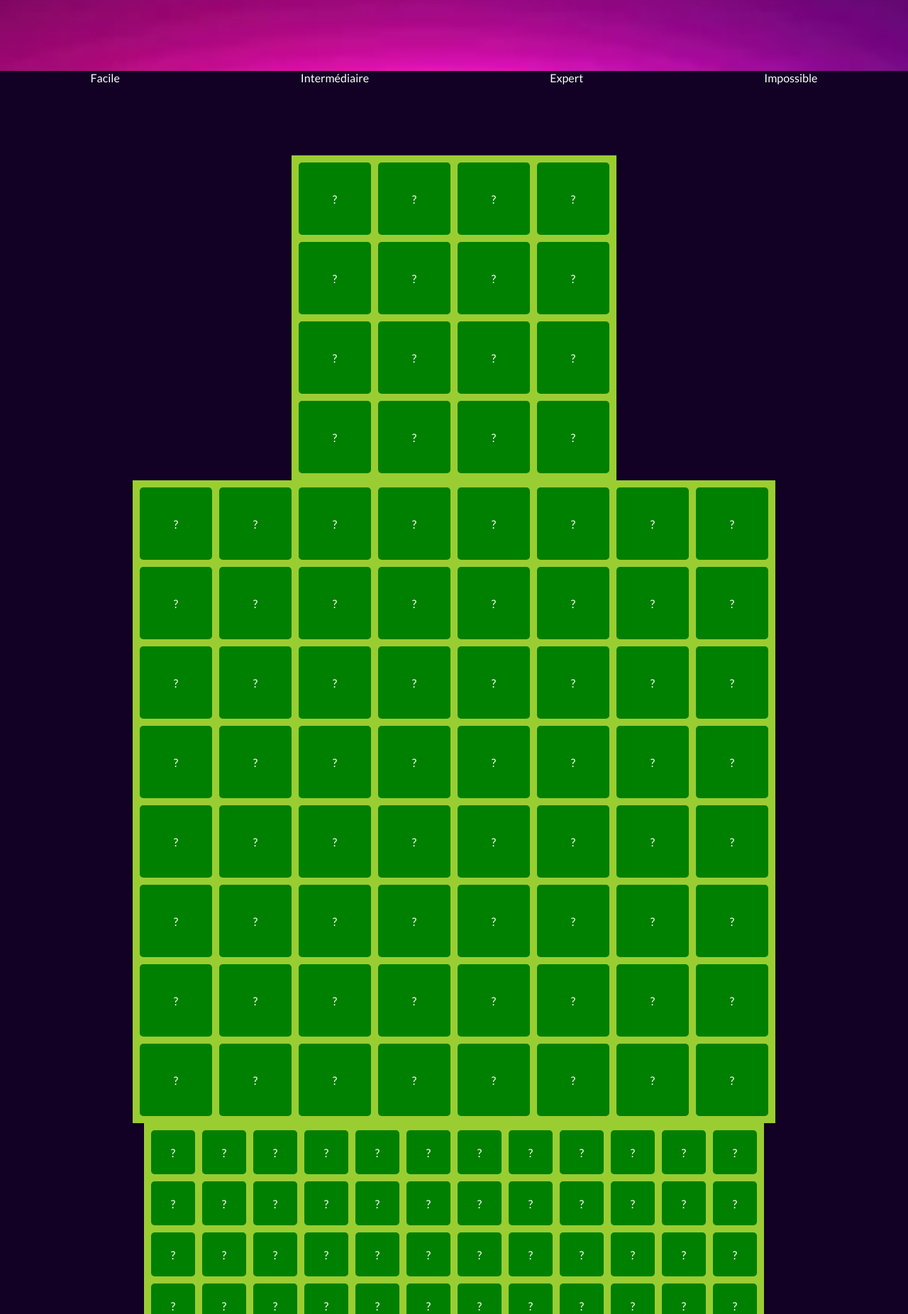
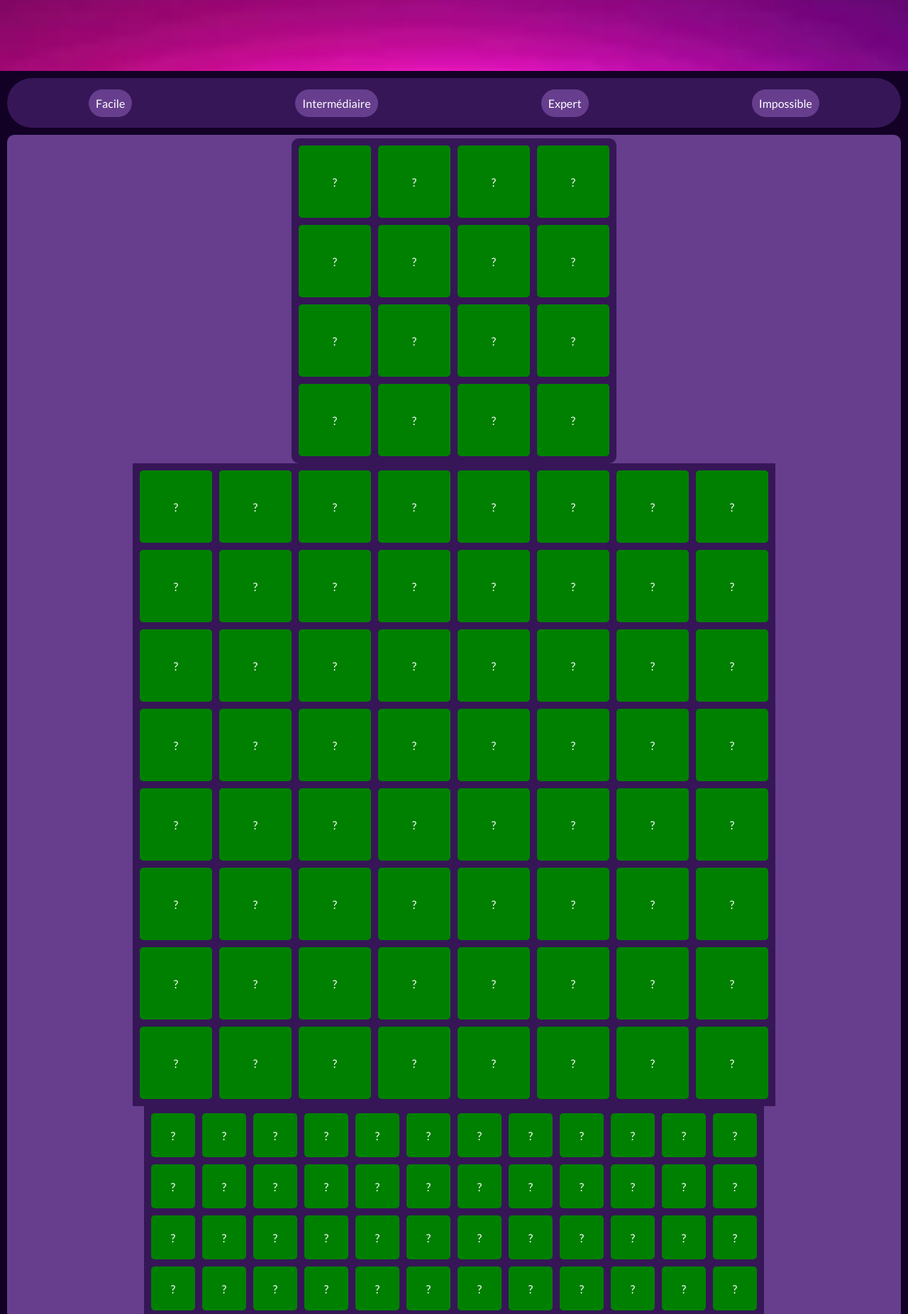
Before and after one commit to JeanFourest/Puissance_4, a PHP site: page /memory.html in a window 1280 px wide. Shown: the part 79-1931 px from the top of the page at 71% size. Run offline with PHP 8.4, Linux system fonts and the light colour scheme; some libraries are stand-ins or nearby versions.

Commit message:
carte decor

```diff
--- a/assets/memory/main.css
+++ b/assets/memory/main.css
@@ -23,10 +23,29 @@ body
 
 .lesDifficulte
 {
+    height: 70px;
     display: flex;
     justify-content: center;
     justify-content: space-around;
+    align-items: center;
+    background-color: rgb(54, 22, 87);
+    border-radius: 50px;
+    margin-left: 10px;
+    margin-right: 10px;
+    margin-top: 10px;
 }
+
+.lesDifficulte2
+{
+    padding: 10px;
+    background-color: rgb(102, 62, 141);
+    border-radius: 50px;
+}
+.lesDifficulte2:hover
+{
+    box-shadow: 5px 5px 2px 1px rgba(0, 0, 0, 0.329);
+}
+
 
 
 .lesTableaux
@@ -34,17 +53,24 @@ body
     margin-top: 100px;
     display: flex;
     flex-direction: column;
+    background-color: rgb(102, 62, 141);
+    border-radius: 10px;
+    margin: 10px;
+    padding: 5px;
+
 }
 
 
 .tableau1
 {
-    background-color: yellowgreen;
+    background-color: rgb(54, 22, 87);
     width: fit-content;
     height: fit-content;
     border-spacing: 10px;
+    border-radius: 10px;
     margin-right: auto;
     margin-left: auto
+
 }
 
 .td1
@@ -63,7 +89,7 @@ body
 
 .tableau2
 {
-    background-color: yellowgreen;
+    background-color: rgb(54, 22, 87);
     width: fit-content;
     height: fit-content;
     border-spacing: 10px;
@@ -87,7 +113,7 @@ body
 
 .tableau3
 {
-    background-color: yellowgreen;
+    background-color: rgb(54, 22, 87);
     width: fit-content;
     height: fit-content;
     border-spacing: 10px;
@@ -111,7 +137,7 @@ body
 
 .tableau4
 {
-    background-color: yellowgreen;
+    background-color: rgb(54, 22, 87);
     width: fit-content;
     height: fit-content;
     border-spacing: 5px;
--- a/memory.html
+++ b/memory.html
@@ -38,10 +38,10 @@
 
     <div class="leJeu">
         <div class="lesDifficulte">
-            <a href="">Facile</a>
-            <a href="">Intermédiaire</a>
-            <a href="">Expert</a>
-            <a href="">Impossible</a>
+            <a href="" class="lesDifficulte2">Facile</a>
+            <a href="" class="lesDifficulte2">Intermédiaire</a>
+            <a href="" class="lesDifficulte2">Expert</a>
+            <a href="" class="lesDifficulte2">Impossible</a>
         </div>
 
 
```
